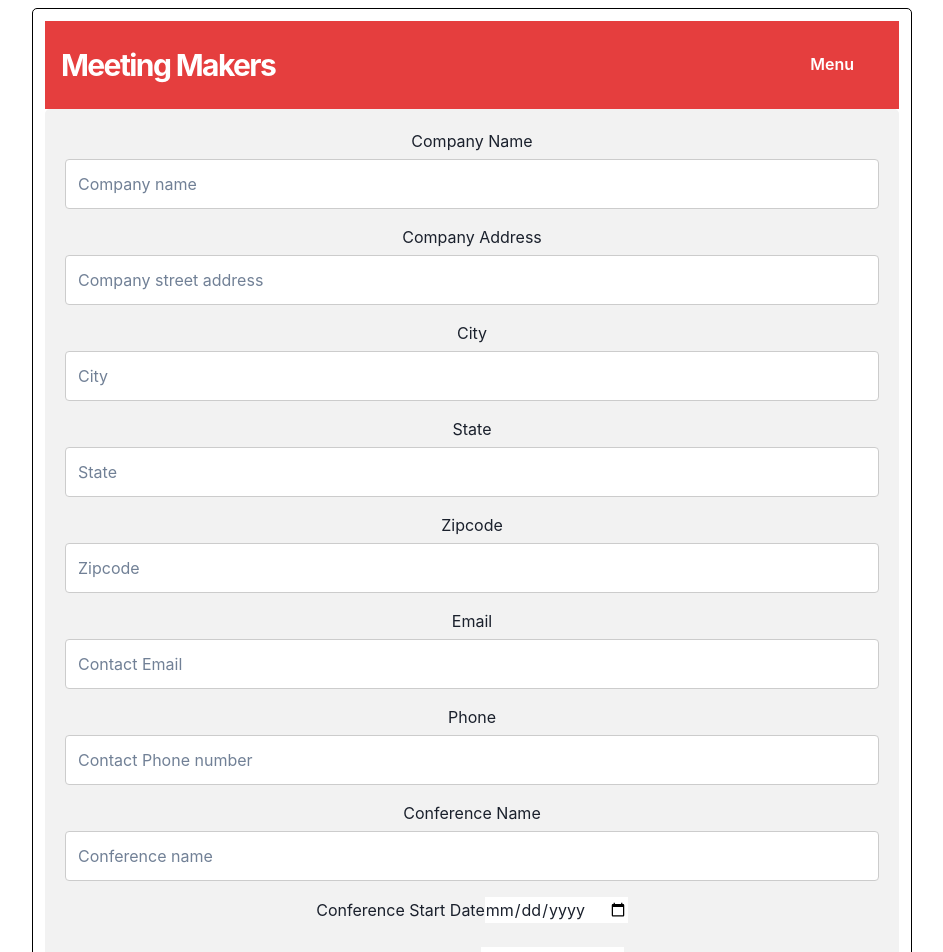
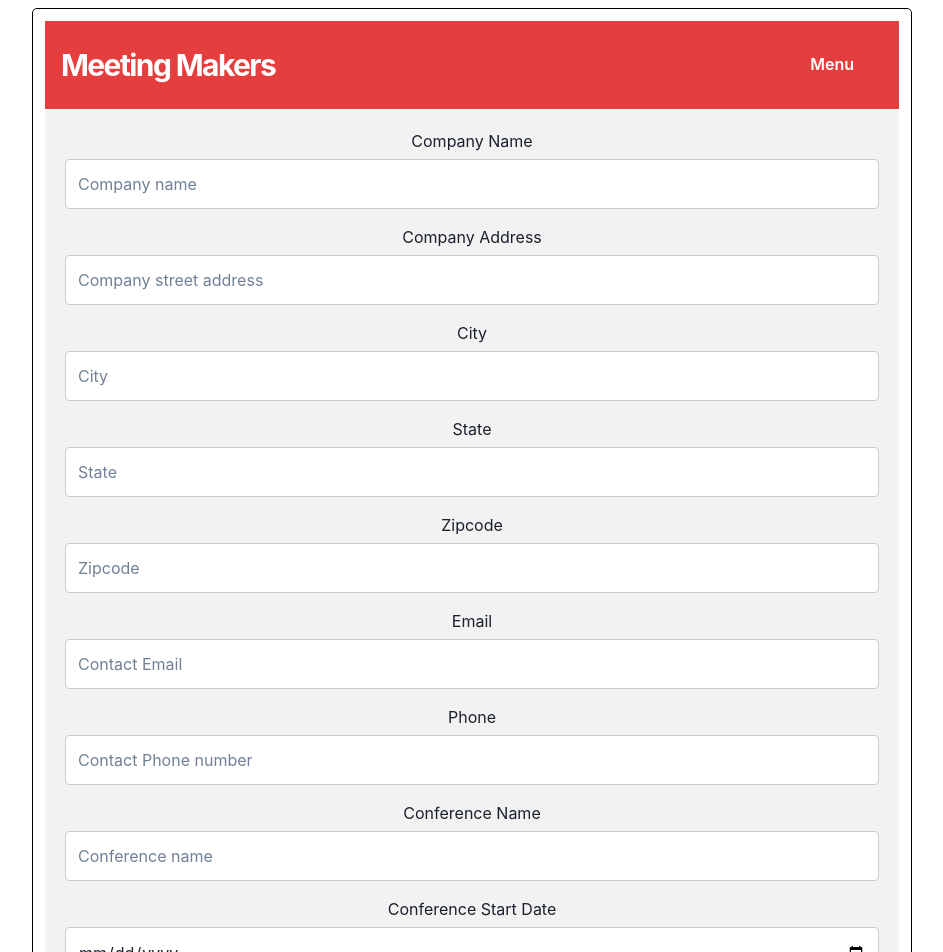
Before and after one commit to garretttautkus/DatabaseProject, a React (Create React App) app in the folder Website/frontend/: page /form in a window 1280 px wide. Shown: the top 952 px of the page, without its empty margins (168-1111 px from the left). Built offline with nearby package versions, Linux system fonts and the light colour scheme.

Commit message:
Added routes, made things look consistent

```diff
--- a/Website/frontend/public/css/style.css
+++ b/Website/frontend/public/css/style.css
@@ -152,3 +152,25 @@ nav a.active {
     width: 200px;
     height: 150px;
   }
+
+  input[type=password], select, textarea {
+    width: 100%; /* Full width */
+    padding: 12px; /* Some padding */
+    border: 1px solid #ccc; /* Gray border */
+    border-radius: 4px; /* Rounded borders */
+    box-sizing: border-box; /* Make sure that padding and width stays in place */
+    margin-top: 6px; /* Add a top margin */
+    margin-bottom: 16px; /* Bottom margin */
+    resize: vertical /* Allow the user to vertically resize the textarea (not horizontally) */
+  }
+
+  input[type=date], select, textarea {
+    width: 100%; /* Full width */
+    padding: 12px; /* Some padding */
+    border: 1px solid #ccc; /* Gray border */
+    border-radius: 4px; /* Rounded borders */
+    box-sizing: border-box; /* Make sure that padding and width stays in place */
+    margin-top: 6px; /* Add a top margin */
+    margin-bottom: 16px; /* Bottom margin */
+    resize: vertical /* Allow the user to vertically resize the textarea (not horizontally) */
+  }
--- a/Website/frontend/src/components/Navbar.jsx
+++ b/Website/frontend/src/components/Navbar.jsx
@@ -56,7 +56,7 @@ const Navbar = () => {
             <MenuItem bg="blackAlpha.500"><Link to="/login">Login Page</Link></MenuItem>
             <MenuItem bg="blackAlpha.500"><Link to="/userHome">User Home Page</Link></MenuItem>
             <MenuDivider />
-            <MenuItem bg="blackAlpha.500"> Fake Logout</MenuItem>
+            <MenuItem bg="blackAlpha.500"><Link to="/login">Fake Logout</Link></MenuItem>
           </MenuList>
         </Menu>
       </Box>
--- a/Website/frontend/src/pages/login.jsx
+++ b/Website/frontend/src/pages/login.jsx
@@ -1,5 +1,6 @@
 import React from "react";
 import Navbar from '../components/Navbar';
+import { Link } from 'react-router-dom';
 //import '../style.css';
 
 const Login = () => {
@@ -29,13 +30,13 @@ const Login = () => {
           <Navbar />
           <link rel="stylesheet" href="css/style.css" />
           <div className="container">
-            <form action="action_page.php">
+            <form>
               {/* Organization inputs*/}
               <label class=".formatty" htmlFor="uname">Username</label>
               <input type="text" id="uname" name="uname" placeholder="Email" />
               <label htmlFor="password">Password</label>
-              <input type="text" id="password" name="password" placeholder="Password" />
-              <input type="submit" value="Login" />
+              <input type="password" id="password" name="password" placeholder="Password" />
+              <Link to="/userHome"><input type="submit" value="Login" /></Link>
             </form>
           </div>
         </div>
```
